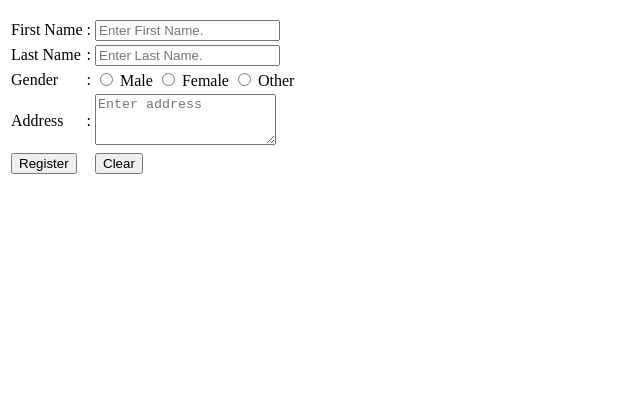
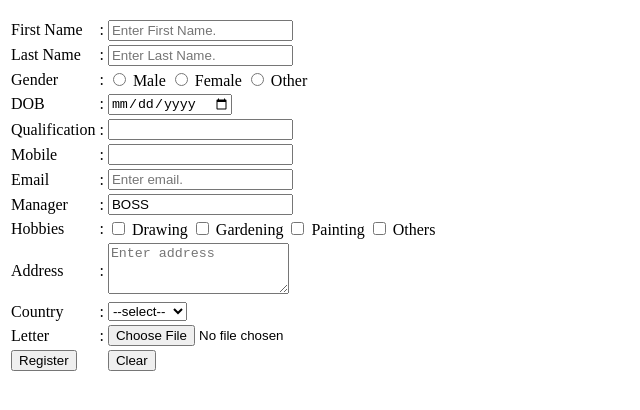
Before and after one commit to feb-2024/front-end-feb-2024, a plain HTML site: page html-demos/RegistrationForm.html in a window 1280 px wide. Shown: the part 50-460 px from the top of the page, without its empty margins (0-640 px from the left). Drawn offline with Linux system fonts and the light colour scheme.

Commit message:
forms and web storage

```diff
--- a/html-demos/RegistrationForm.html
+++ b/html-demos/RegistrationForm.html
@@ -38,14 +38,91 @@
                     </td>
                 </tr>
                 <tr>
+                    <td><label for="dob">DOB</label></td>
+                    <td>:</td>
+                    <td><input type="date" id="dob" name="dateOfBirth"/></td>
+                </tr>
+                <tr>
+                    <td>Qualification</td>
+                    <td>:</td>
+                    <td>
+                        <input list="qual" name="qualification">
+                        <datalist id="qual">
+                            <option value="10th Pass"></option>
+                            <option value="12th Pass"></option>
+                            <option value="UG"></option>
+                            <option value="PG"></option>
+                        </datalist>
+                    </td>
+                </tr>
+                <tr>
+                    <td><label for="contact">Mobile</label></td>
+                    <td>:</td>
+                    <td><input type="number" id="contact" name="mobile"/></td>
+                </tr>
+                <tr>
+                    <td><label for="em">Email</label></td>
+                    <td>:</td>
+                    <td><input
+                        type="email"
+                        placeholder="Enter email."
+                        id="em"
+                        name="email"/></td>
+                </tr>
+                <tr>
+                    <td><label for="mana">Manager</label></td>
+                    <td>:</td>
+                    <td>
+                        <input
+                            type="text"
+                            id="mana"
+                            name="manager"
+                            value="BOSS"
+                            readonly>
+                    </td>
+                </tr>
+                <tr>
+                    <td>Hobbies</td>
+                    <td>:</td>
+                    <td>
+                        <input type="checkbox" id="draw" name="hobby" value="drawing"/>
+                        <label for="draw">Drawing</label>
+                        <input type="checkbox" id="garden" name="hobby" value="gardening"/>
+                        <label for="garden">Gardening</label>
+                        <input type="checkbox" id="paint" name="hobby" value="painting"/>
+                        <label for="paint">Painting</label>
+                        <input type="checkbox" id="oth" name="hobby" value="others"/>
+                        <label for="oth">Others</label>
+                    </td>
+                </tr>
+                <tr>
                     <td><label for="address">Address</label></td>
                     <td>:</td>
                     <td><textarea
                             name="add"
                             id="address"
-                            placeholder="Enter address"\
+                            placeholder="Enter address"
                             rows="3"
                             cols="20"></textarea></td>
+                </tr>
+                <tr>
+                    <td><label for="country">Country</label></td>
+                    <td>:</td>
+                    <td>
+                        <select id="country" name="ctry">
+                            <option>--select--</option>
+                            <option value="india">India</option>
+                            <option value="china">China</option>
+                            <option value="nepal">Nepal</option>
+                            <option value="SL">Sri Lanka</option>
+                            <option value="japan">Japan</option>
+                        </select>
+                    </td>
+                </tr>
+                <tr>
+                    <td><label for="letter">Letter</label></td>
+                    <td>:</td>
+                    <td><input type="file" id="letter" name="rLetter"/></td>
                 </tr>
                 <tr>
                     <td><button type="submit">Register</button></td>
```
Also changed, not shown: html-demos/WebStorage.html (added, +19 -0 lines).
